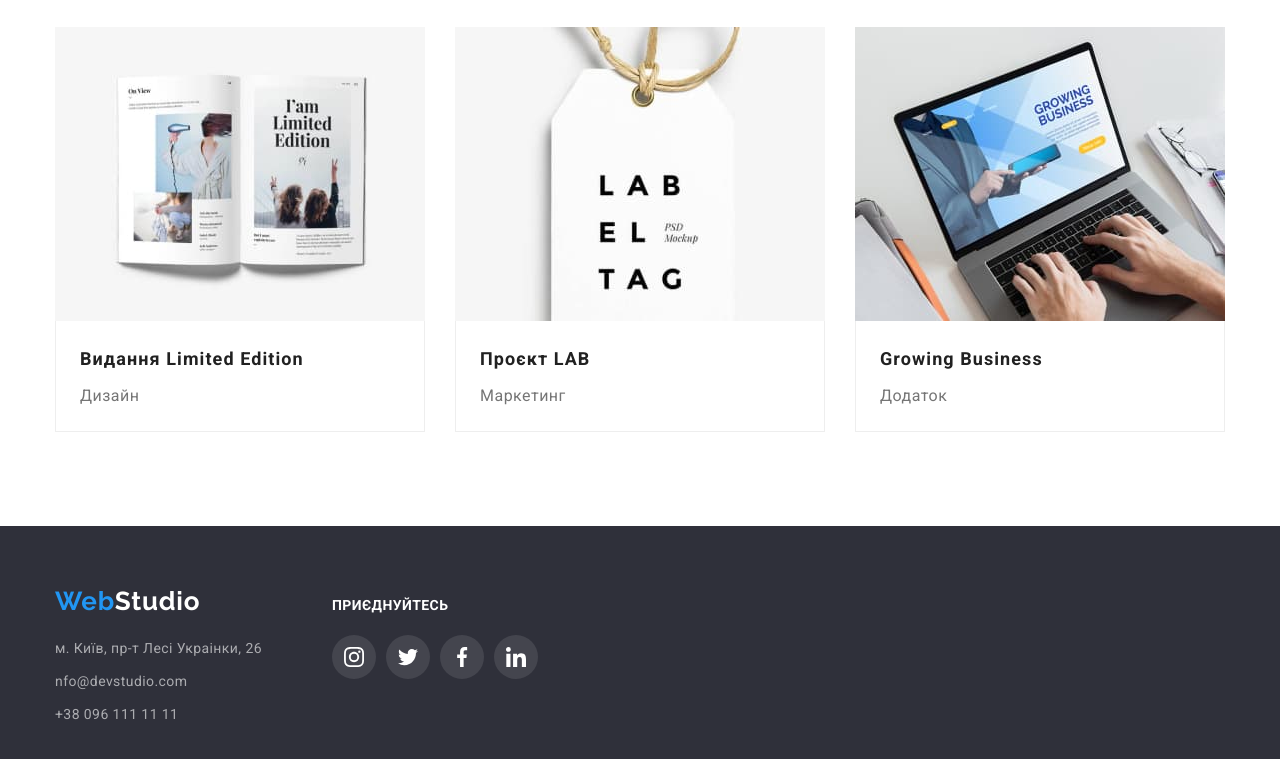
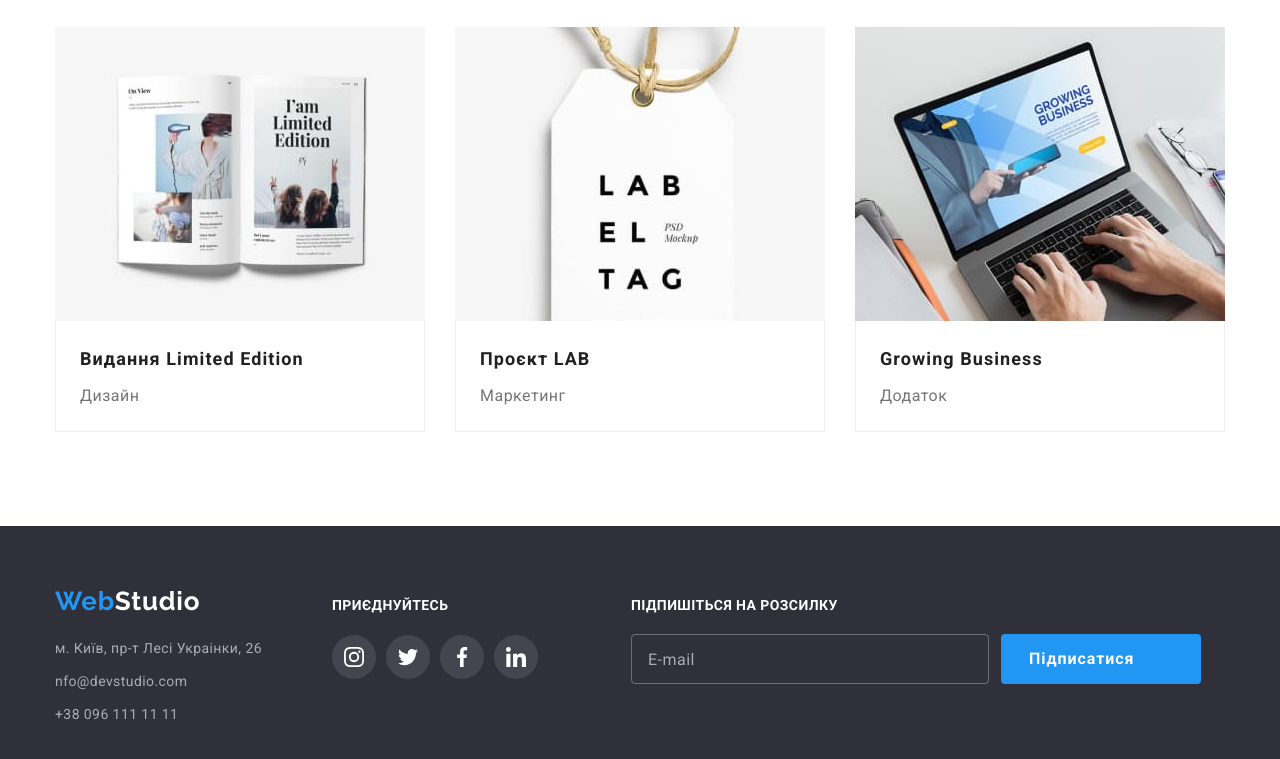
Before and after one commit to AShvab/goit-markup-hw-06, a plain HTML site: page portfolio.html in a window 1280 px wide. Shown: the part 1106-1865 px from the top of the page. Drawn offline with nearby package versions, Linux system fonts and the light colour scheme.

Commit message:
last version

```diff
--- a/css/styles.css
+++ b/css/styles.css
@@ -248,7 +248,6 @@ button {
 }
 
 
-
 /* ---------------------description-------------------- */
 
 .description {
@@ -264,7 +263,6 @@ padding-bottom: 94px;
 
 .description-list-item {
   width: calc((100%-90px) / 4 );
-
 }
 
 .description-wrapper-icon{
@@ -350,7 +348,6 @@ background-color: rgba(47, 48, 58, 0.8);
 /* -------------------team------------------------- */
 
 .team {
-
   background-color: #F5F4FA;
   padding-top: 94px;
   padding-bottom: 94px;
@@ -372,8 +369,7 @@ background-color: rgba(47, 48, 58, 0.8);
   width: calc((100%-90px) / 4);
   border-radius: 4px;
   box-shadow: 0px 3px 1px rgba(0, 0, 0, 0.1), 0px 1px 2px rgba(0, 0, 0, 0.08), 0px 2px 2px rgba(0, 0, 0, 0.12);
-
-  }
+}
 
 .team-subtitle{
   margin-bottom: 50px;
@@ -381,7 +377,6 @@ background-color: rgba(47, 48, 58, 0.8);
 
 
 .team-member {
-
   margin-bottom: 10px;
 
   font-weight: 500;
@@ -392,7 +387,6 @@ background-color: rgba(47, 48, 58, 0.8);
 }
 
 .team-text {
-
   font-size: 16px;
   line-height: 1.19;
   letter-spacing: 0.03em;
@@ -419,9 +413,7 @@ background-color: rgba(47, 48, 58, 0.8);
   justify-content: center;
   border-radius: 50%;
   fill: #AFB1B8;
-
   transition: background-color var(--tra);
-
 }
 
 .team-soc-icon {
@@ -472,7 +464,6 @@ background-color: rgba(47, 48, 58, 0.8);
   fill: #AFB1B8;
   border: 1px solid #AFB1B8;
   border-radius: 4px;
-
   transition: border-color var(--tra);
 }
 
@@ -537,7 +528,6 @@ background-color: rgba(47, 48, 58, 0.8);
   border: none;
   cursor: pointer;
   border-radius: 4px;
-
 }
 
 .filter-btn:hover,
@@ -554,7 +544,6 @@ background-color: rgba(47, 48, 58, 0.8);
   gap: 30px;
   justify-content:center;
 }
-
 
 .filter-item:hover .filter-top-text{
   transform: translateY(0);
@@ -582,7 +571,6 @@ background-color: rgba(47, 48, 58, 0.8);
   width: 100%;
   transform: translateY(101%);
   transition: transform 250ms cubic-bezier(0.4, 0, 0.2, 1);
-
 }
 
 .filter-item-border {
@@ -625,14 +613,11 @@ background-color: rgba(47, 48, 58, 0.8);
   box-shadow: 1px 4px 6px rgba(0, 0, 0, 0.16), 0px 4px 4px rgba(0, 0, 0, 0.06), 0px 1px 1px rgba(0, 0, 0, 0.12)
  }
 
-
 /* --------------------footer--------------------- */
 
 .contacts {
-
   padding-top: 60px;
   padding-bottom: 60px;
-
   background-color:  #2F303A;
 }
 
@@ -643,8 +628,7 @@ background-color: rgba(47, 48, 58, 0.8);
   line-height: 1.19;
   letter-spacing: 0.03em;
   color: var(--secondary-text-color);
-
-}
+ }
 
 .footer-logo-web {
   font-family: 'Raleway', sans-serif;
@@ -654,8 +638,6 @@ background-color: rgba(47, 48, 58, 0.8);
   letter-spacing: 0.03em;
   color: var(--accent-color);
 }
-
-
 
 /* ----------------------address-------------------- */
 
@@ -698,7 +680,6 @@ background-color: rgba(47, 48, 58, 0.8);
   color: rgba(255, 255, 255, 0.6);
   transition: color var(--tra);
 }
-
 
 .contacts-link:hover,
 .contacts-mail:hover,
@@ -756,6 +737,46 @@ background-color: rgba(47, 48, 58, 0.8);
   margin-left: 93px;
 }
 
+.footer-input-wrapper{
+  display: flex;
+  justify-content: space-between;
+  align-items: center;
+  gap: 12px;
+
+}
+.footer-input-uptitle {
+  font-weight: 700;
+  font-size: 14px;
+  line-height: 1.14;
+  letter-spacing: 0.03em;
+  text-transform: uppercase;
+  color: var(--secondary-text-color);
+  margin-bottom: 20px;
+}
+
+.footer-input {
+  width: 358px;
+  height: 50px;
+  border-radius: 4px;
+  border: 1px solid rgba(255, 255, 255, 0.3);
+  background-color: transparent;
+  outline: transparent;
+  font-size: 16px;
+  padding-left: 16px;
+  color: var(--secondary-text-color);
+}
+
+.footer-input::placeholder {
+  color: rgba(255, 255, 255, 0.6);
+  font-size: 16px;
+  line-height: 1.25;
+  letter-spacing: 0.03em;
+}
+
+.footer-input:focus {
+  border-color: var(--accent-color);
+}
+
 .footer-btn {
   width: 200px;
   height: 50px;
@@ -787,39 +808,6 @@ background-color: rgba(47, 48, 58, 0.8);
   box-shadow: 0px 4px 4px rgba(0, 0, 0, 0.15);
   background-color: #188CE8;
 }
-.footer-input-wrapper{
-  display: flex;
-  justify-content: space-between;
-  gap: 12px;
-
-}
-.footer-input-uptitle {
-  font-weight: 700;
-  font-size: 14px;
-  line-height: 1.14;
-  letter-spacing: 0.03em;
-  text-transform: uppercase;
-  color: var(--secondary-text-color);
-  margin-bottom: 20px;
-}
-
-.footer-input {
-  width: 358px;
-  height: 50px;
-  border-radius: 4px;
-  border: 1px solid rgba(255, 255, 255, 0.3);
-  background-color: transparent;
-  outline: transparent;
-  font-size: 16px;
-  padding-left: 16px;
-}
-
-.footer-input::placeholder {
-  color: rgba(255, 255, 255, 0.6);
-  font-size: 16px;
-  line-height: 1.25;
-  letter-spacing: 0.03em;
-}
 
 /* ----------------------backdrop------------------ */
 
@@ -847,7 +835,6 @@ background-color: rgba(47, 48, 58, 0.8);
 
 .backdrop.is-hidden .modal {
   transform: translate(-50%, -50%) scaleX(0);
-
 }
 
 .modal-close {
@@ -916,6 +903,7 @@ background-color: rgba(47, 48, 58, 0.8);
   background-color: transparent;
   outline: transparent;
   font-size: 14px;
+  color: #000000;
   padding-left: 42px;
 }
 
@@ -938,7 +926,6 @@ background-color: rgba(47, 48, 58, 0.8);
   line-height: 1.17;
   letter-spacing: 0.01em;
   color: var(--primary-text-color);
-
 }
 
 .modal-input:focus,
@@ -978,8 +965,6 @@ justify-content: center;
   letter-spacing: 0.03em;
   display: flex;
   align-items: center;
-
-
 }
 
 .check-text span {
@@ -1001,11 +986,8 @@ justify-content: center;
 }
 
 .modal-check:focus + .check-text span {
-
-  border: 2px solid var(--accent-color);
-
+ border-color: var(--accent-color);
 }
-
 
 .policy-link {
   font-size: 14px;
@@ -1044,8 +1026,7 @@ justify-content: center;
   margin: 0 auto;
   margin-top: 30px;
   transition: box-shadow var(--tra), color var(--tra) ;
-
-}
+  }
 
 .modal-btn:hover,
 .modal-btn:focus {
--- a/portfolio.html
+++ b/portfolio.html
@@ -307,6 +307,32 @@
             </ul>
 
         </div>
+        <div class="footer-field">
+            <p class="footer-input-uptitle">Підпишіться на розсилку</p>
+            <form class="footer-form">
+             <label for="send-email" class="input-label hidden">Пошта</label>
+             <div class="footer-input-wrapper">
+                   <input
+                   type="email"
+                   name="send-email"
+                   class="footer-input"
+                   id="send-email"
+                   placeholder="E-mail"
+                   required
+                   >
+
+                <button type="submit" class="footer-btn">
+                    Підписатися
+                    <span>
+                    <svg class="icon-send" width="24" height="24">
+                        <use href="./images/icons.svg#icon-send">
+                        </use>
+                    </svg>
+                    </span>
+                </button>
+                </div>
+            </form>
+    </div>
     </div>
 </footer>
 
```
Also changed, not shown: index.html (+5 -9 lines).
